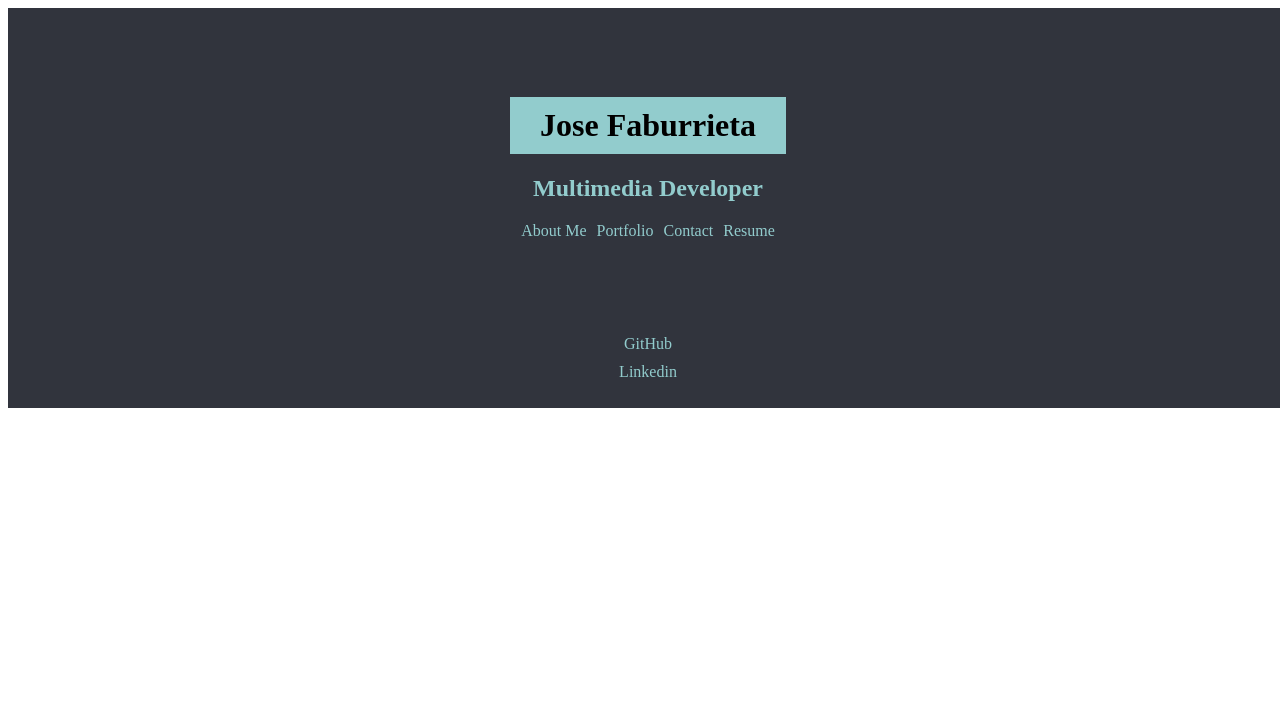
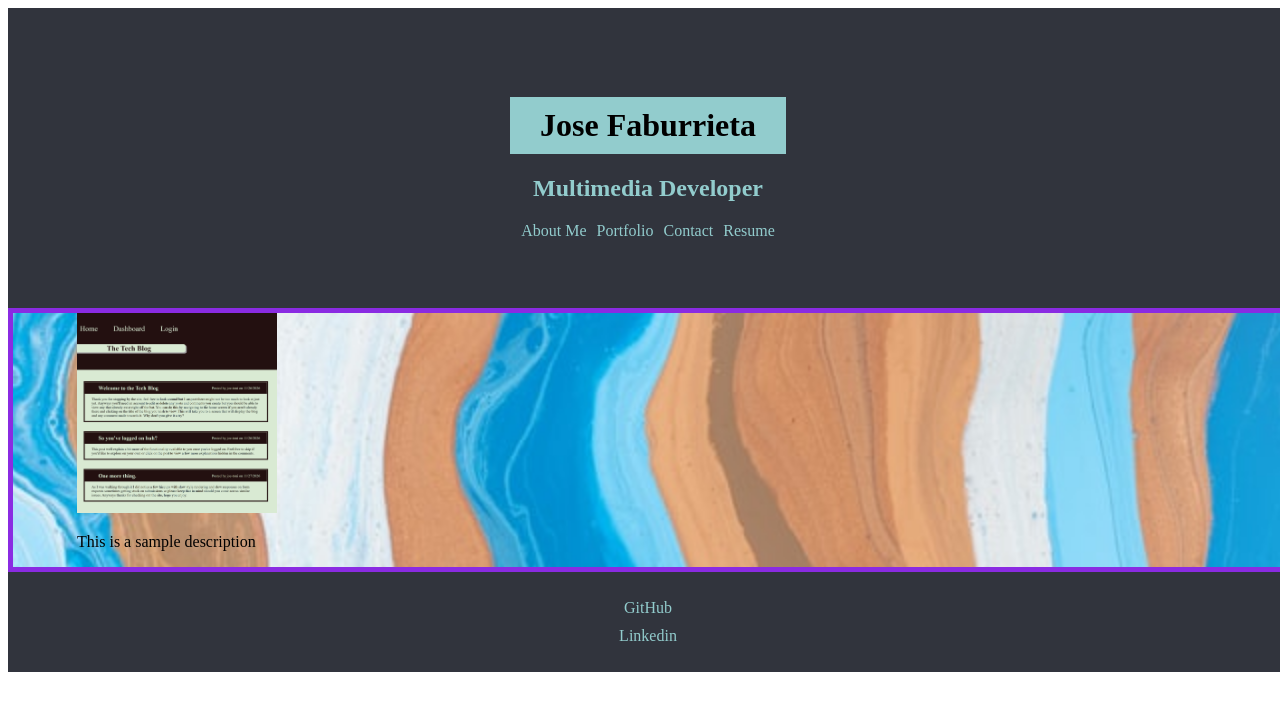
Before and after one commit to joe-toni/Latest_React_Portfolio, a React (Create React App) app: page /portfolio in a window 1280 px wide. Shown: the top 710 px of the page. Built offline with nearby package versions, Linux system fonts and the light colour scheme.

Commit message:
Got a single project Image to display on the portfolio page as a test

```diff
--- a/src/App.js
+++ b/src/App.js
@@ -6,7 +6,9 @@ import background from "./images/pawel-czerwinski-background-pattern.jpg"
 
 import Header from "./components/Header";
 import Welcome from "./components/Welcome";
+import Portfolio from "./components/Portfolio";
 import About from "./components/About";
+import Contact from "./components/Contact";
 import Footer from "./components/Footer";
 
 function App() {
@@ -15,8 +17,10 @@ function App() {
     <Router >
       <Header/>
       <Switch>
-        <Route exact path = "/" component= {Welcome}/>
-        <Route exact path = "/aboutMe" component= {About}/>
+        <Route exact path = "/" component = {Welcome}/>
+        <Route exact path = "/aboutMe" component = {About}/>
+        <Route exact path = "/portfolio" component = {Portfolio}/>
+        <Route exact path = "/contact" component ={Contact}/>
       </Switch>
       <Footer/>
     </Router>
--- a/src/components/About.js
+++ b/src/components/About.js
@@ -5,13 +5,14 @@ function About()
 {
     return (
         <div className = "aboutMe-container">
+            <h2>About Me</h2>
+            <img src = {photo} alt = "Profile Picture"/>
             <p className = "aboutMe">
                My name is J.A. Faburrieta and am currently working on becoming a web developer.
                Experience with the subject is thin but it has been one of my favorite practices ever
                since college.  Along with progaming I enjoy sculpting and writing in my free time and
                the hope is that I will be able to combine these passions in a programing format.
             </p>
-            <img src = {photo} alt = "Profile Picture"/>
         </div>
     )
 }
--- /dev/null
+++ b/src/components/Contact.js
@@ -0,0 +1,22 @@
+import React from "react";
+import { Form } from "react-bootstrap";
+
+function Contact()
+{
+    return(
+        <div className= "contactForm-container">
+            <h2>Contact</h2>
+            <form>
+                <label>Name:</label>
+                <input type={"text"}></input>
+                <label>Email Address:</label>
+                <input type={"text"}></input>
+                <label>Message:</label>
+                <textarea></textarea>
+                <input type={"submit"}></input>
+            </form>
+        </div>
+    )
+}
+
+export default Contact;
--- /dev/null
+++ b/src/components/Portfolio.js
@@ -0,0 +1,16 @@
+import React from "react";
+import Project from "./Project"
+import image from "../images/The_Tech_Blog_Original_Homescreen.png";
+
+const description = "This is a sample description";
+
+function Portfolio()
+{
+    return(
+        <div className="portfolio-container">
+            <Project Image = {image} description = {description}/>
+        </div>
+    )
+}
+
+export default Portfolio;
--- a/src/components/Project.js
+++ b/src/components/Project.js
@@ -0,0 +1,14 @@
+import React from "react";
+
+function Project(props)
+{
+    return(
+        <div className= "project-container">
+            <img className= "image-container"  src = {props.Image}/>
+            <p>{props.description}</p>
+        </div>
+
+    )
+}
+
+export default Project;
--- a/src/style.css
+++ b/src/style.css
@@ -102,3 +102,23 @@
         border-radius: 15px;
         border: 5px solid var(--softblue);
     }
+
+.portfolio-container
+{
+    width: 100%;
+    border: 5px solid blueviolet;
+}
+
+    .project-container
+    {
+        width: 90%;
+        margin: 0 auto;
+    }
+
+    .image-container
+    {
+        width: 200px;
+        height: 200px;
+        object-fit: cover;
+
+    }
```
